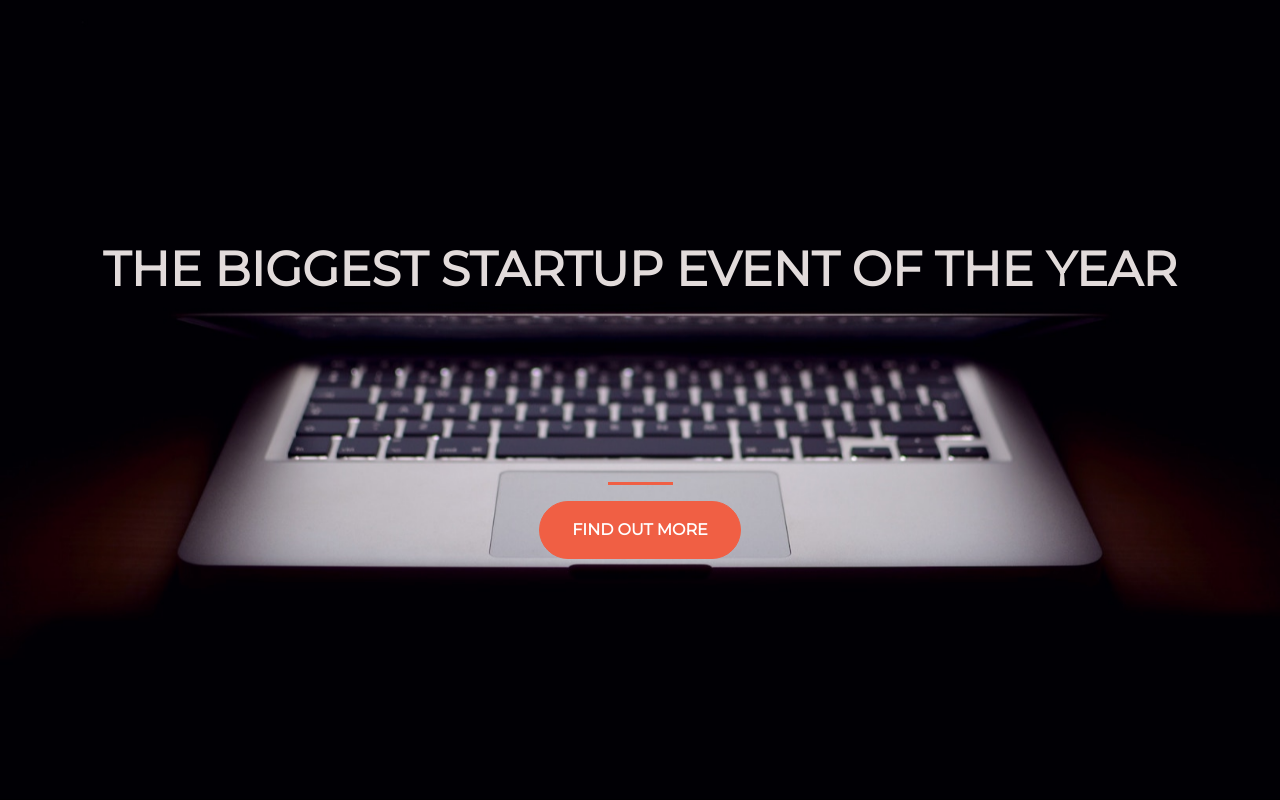
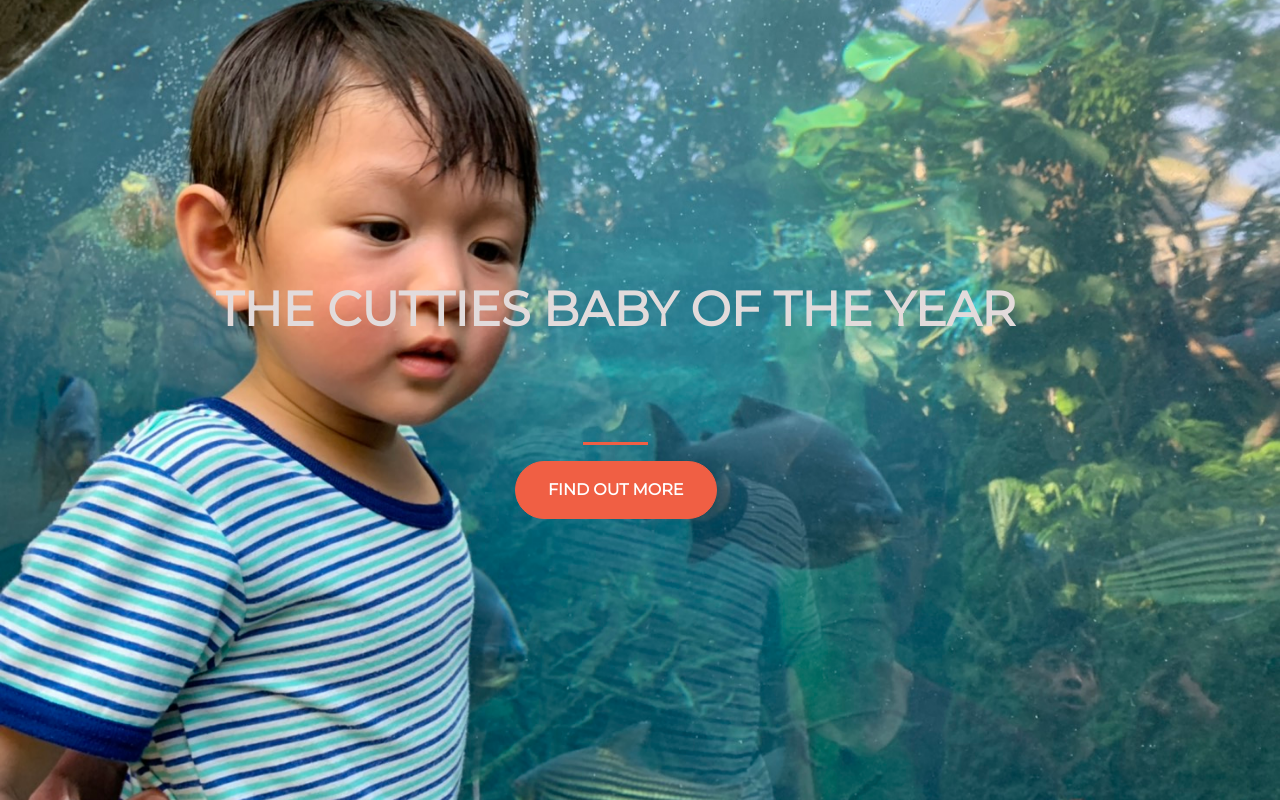
Before and after one commit to billying7119/landing-page, a plain HTML site: page index.html in a window 1280 px wide. Drawn offline with nearby package versions, Linux system fonts and the light colour scheme.

Commit message:
Add files via upload

```diff
--- a/index.html
+++ b/index.html
@@ -11,6 +11,7 @@
 
 	    <!-- Bootstrap CSS from a CDN. This way you don't have to include the bootstrap file yourself -->
 	    <link rel="stylesheet" href="https://stackpath.bootstrapcdn.com/bootstrap/4.3.1/css/bootstrap.min.css" integrity="sha384-ggOyR0iXCbMQv3Xipma34MD+dH/1fQ784/j6cY/iJTQUOhcWr7x9JvoRxT2MZw1T" crossorigin="anonymous">
+	    <link rel="stylesheet" href="https://cdnjs.cloudflare.com/ajax/libs/animate.css/3.7.2/animate.min.css">
 
 	    <!-- Your own stylesheet -->
 	    <link rel="stylesheet" type="text/css" href="style.css">
@@ -19,7 +20,7 @@
 	  	<div class="container d-flex align-items-center h-100">
 		  	<div class="row">
 		  		<header class="text-center col-12">
-		  			<h1 class="text-uppercase"><strong>The biggest startup event of the year</strong></h1>
+		  			<h1 class="text-uppercase animated bounceInUp"><strong>The cutties baby of the year</strong></h1>
 		  		</header>
 		  		<div class="buffer col-12"></div>
 		  		<section class="text-center col-12">
--- a/style.css
+++ b/style.css
@@ -4,7 +4,7 @@ html {
   height: 100%;
   font-family: 'Montserrat', sans-serif;
   /*全螢幕背景設定*/
-  background: url(header.jpg) no-repeat center center fixed;
+  background: url(baby.jpg) no-repeat center center fixed;
   -webkit-background-size: cover;
   -moz-background-size: cover;
   -o-background-size: cover;
@@ -23,7 +23,7 @@ hr {
 }
 
 .buffer {
-	height: 10rem;
+	height: 5rem;
 }
 
 .btn {
```
Also changed, not shown: baby.jpg (added).
